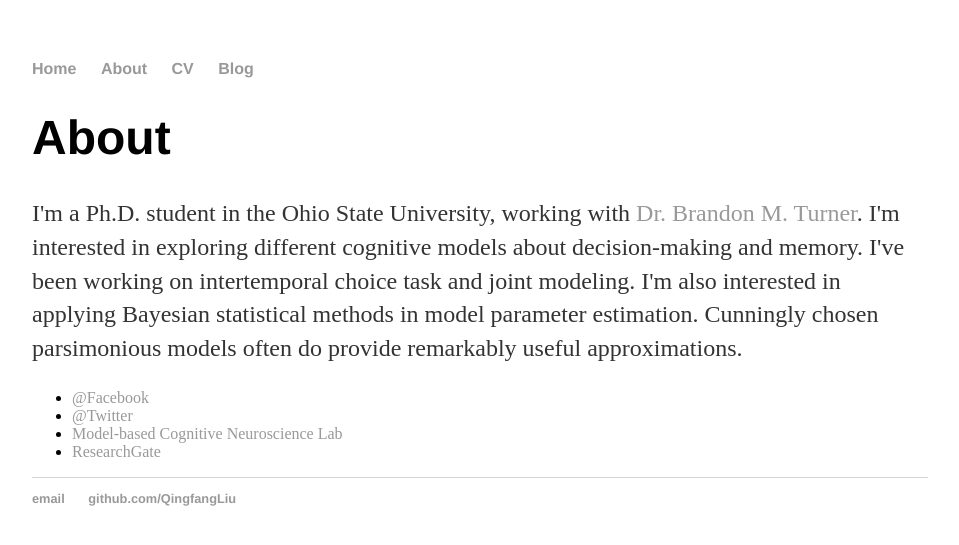
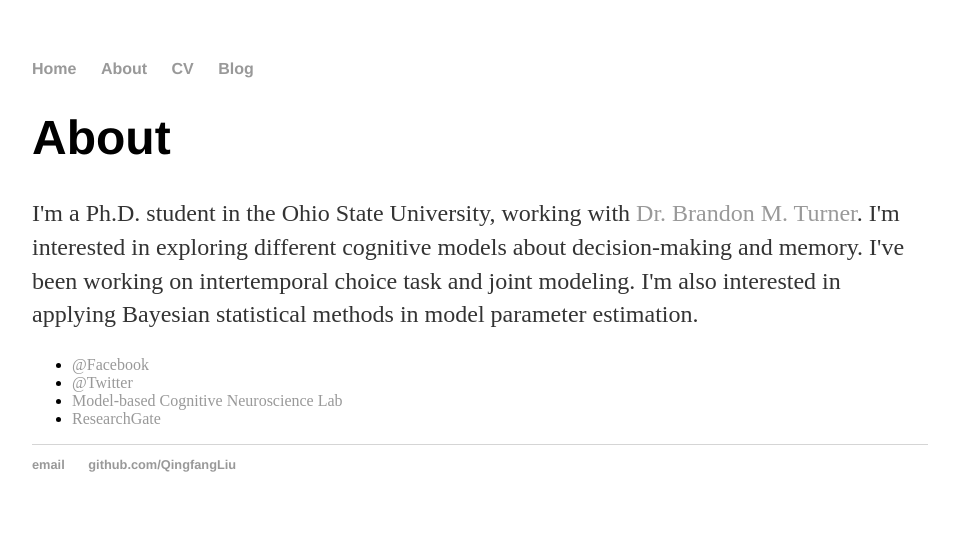
Before and after one commit to QingfangLiu/qingfangliu.github.io, a Jekyll site: the page built from about/index.html, in a window 1280 px wide. Shown: the top 545 px of the page, without its empty margins (160-1119 px from the left). Built offline with Jekyll 4.4.1, drawn with Linux system fonts in a browser that asks for light colours.

Commit message:
Update index.html

```diff
--- a/about/index.html
+++ b/about/index.html
@@ -6,7 +6,6 @@ title: About Qingfang Liu
 		<div class="about">
 			<h1>About</h1>
 			<p>I'm a Ph.D. student in the Ohio State University, working with <a href="https://psychology.osu.edu/people/turner.826">Dr. Brandon M. Turner</a>. I'm interested in exploring different cognitive models about decision-making and memory. I've been working on intertemporal choice task and joint modeling. I'm also interested in applying Bayesian statistical methods in model parameter estimation.
-				Cunningly chosen parsimonious models often do provide remarkably useful approximations.
 			</p>
 
 			<ul class="contacts">
```
